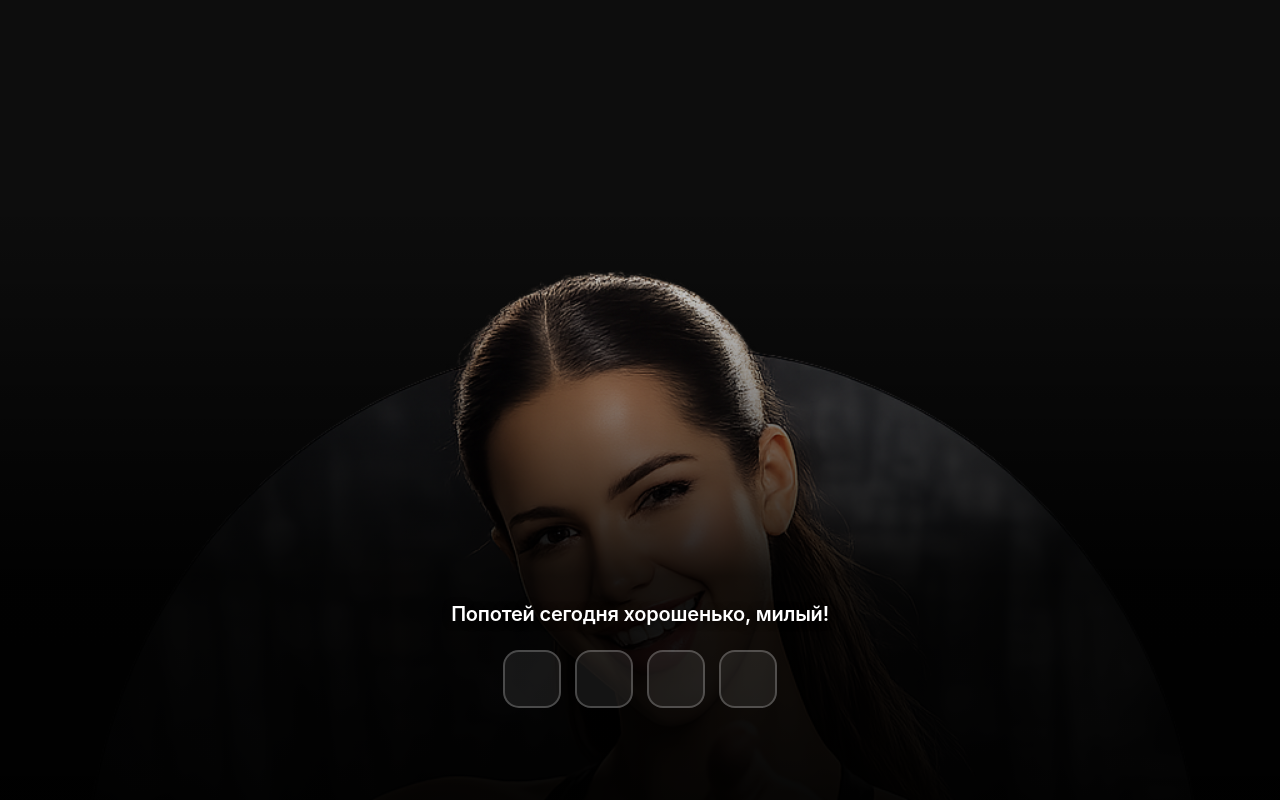
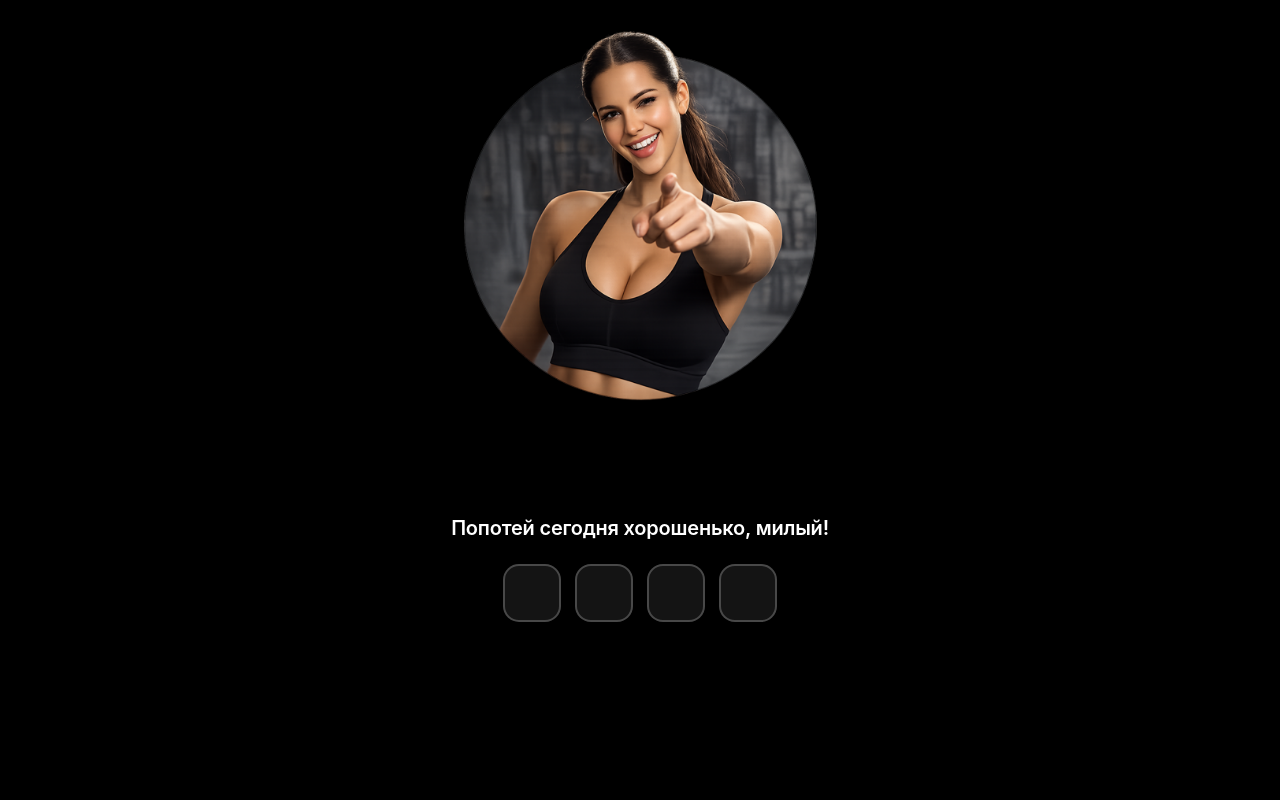
Before and after one commit to rebkavyatka/workout-tracker, a Flask app: page / in a window 1280 px wide. Run offline with Flask 3, Linux system fonts and the light colour scheme; data that the repository does not hold is empty.

Commit message:
Update login photos (RGBA circles), black bg, halve thanks timer to 10s
- Replaced moto1-5.png with new transparent circular images (533x503 RGBA)
- Login screen: black background, image displayed with object-fit:contain
  so transparent areas correctly show black (removed gradient overlay)
- Thanks screen: auto-redirect timer reduced from 20s to 10s

Co-Authored-By: Claude Sonnet 4.6 <noreply@anthropic.com>

```diff
--- a/templates/index.html
+++ b/templates/index.html
@@ -53,43 +53,31 @@
 
   /* ── LOGIN ──────────────────────────────────────────── */
   #v-login {
-    position: relative;
+    background: #000;
+    align-items: center;
+    justify-content: flex-start;
     overflow: hidden;
-    background: #0D0D0D;
-    justify-content: flex-end;
-    align-items: center;
-    padding-bottom: max(52px, env(safe-area-inset-bottom, 0px) + 40px);
   }
 
   .login-bg-photo {
-    position: absolute;
-    inset: 0;
-    width: 100%;
-    height: 100%;
-    object-fit: cover;
-    object-position: center top;
+    width: 88vw;
+    max-width: 420px;
+    height: auto;
+    object-fit: contain;
+    flex-shrink: 0;
+    margin-top: max(16px, env(safe-area-inset-top, 16px));
   }
 
-  .login-overlay {
-    position: absolute;
-    inset: 0;
-    background: linear-gradient(
-      to bottom,
-      rgba(0,0,0,0)     25%,
-      rgba(0,0,0,0.55)  55%,
-      rgba(0,0,0,0.90)  72%,
-      rgba(0,0,0,0.97) 100%
-    );
-  }
+  .login-overlay { display: none; }
 
   .login-content {
-    position: relative;
-    z-index: 2;
+    flex: 1;
     display: flex;
     flex-direction: column;
     align-items: center;
+    justify-content: center;
     width: 100%;
-    padding: 0 32px;
+    padding: 4px 32px max(40px, calc(env(safe-area-inset-bottom, 0px) + 32px));
     gap: 22px;
   }
 
@@ -1164,11 +1152,11 @@ async function finishWorkout() {
 
   showView('thanks');
 
-  // Auto-redirect to history after 20 seconds
+  // Auto-redirect to history after 10 seconds
   setTimeout(() => {
     showView('app');
     switchTab('history');
-  }, 20000);
+  }, 10000);
 }
 
 /* ── History Tab ─────────────────────────────────────── */
```
Also changed, not shown: static/images/moto1.png, static/images/moto2.png, static/images/moto3.png, static/images/moto4.png, 1 other file.
